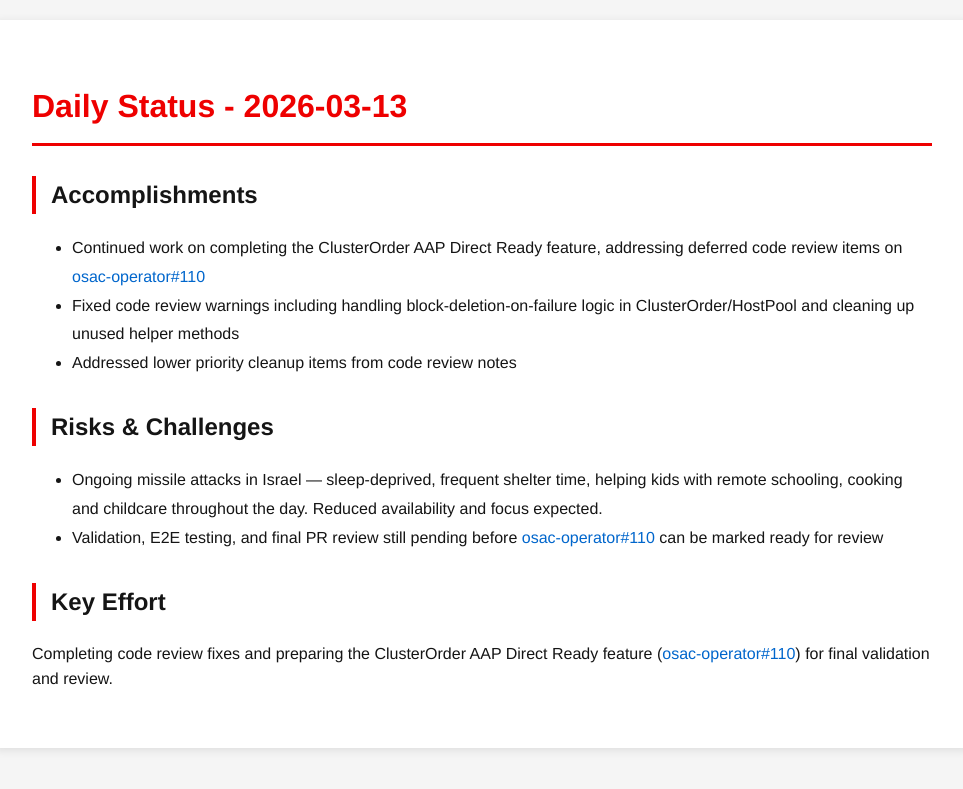
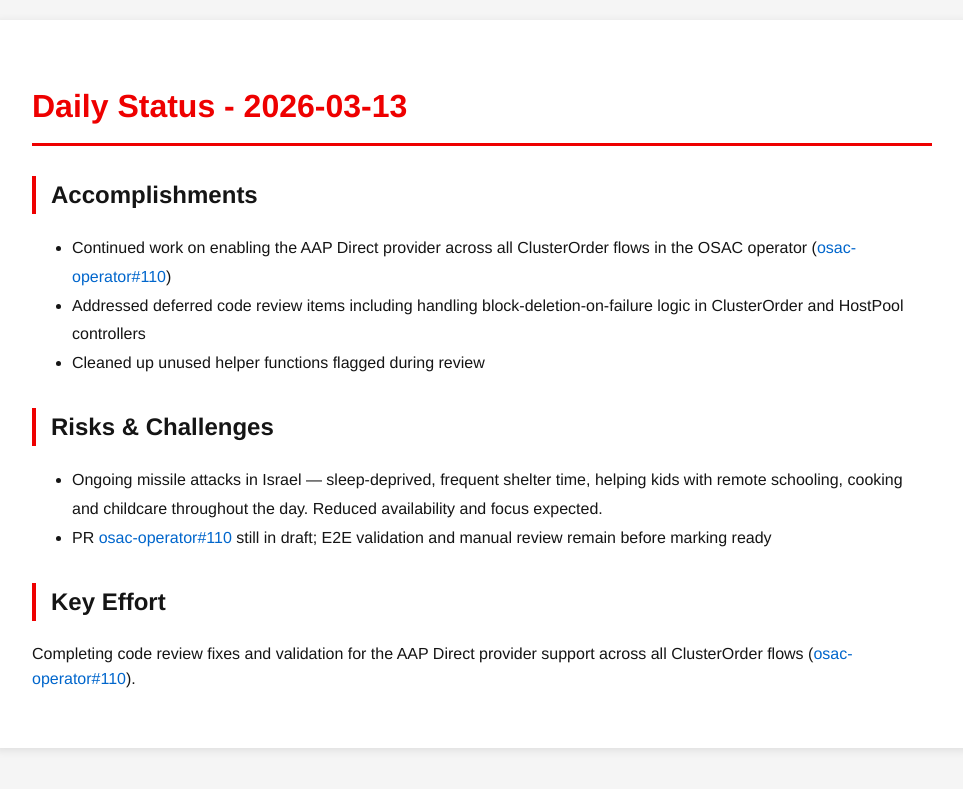
Before and after one commit to tzvatot/daily-status, a Jekyll site: the page built from 2026-03-13.md, in a window 1280 px wide. Shown: the top 789 px of the page, without its empty margins (158-1121 px from the left). Built offline with Jekyll 4.4.1, drawn with Linux system fonts in a browser that asks for light colours.

Commit message:
Daily status update - 2026-03-13

```diff
--- a/2026-03-13.md
+++ b/2026-03-13.md
@@ -7,13 +7,13 @@
 # Daily Status - 2026-03-13
 
 ## Accomplishments
-- Continued work on completing the ClusterOrder AAP Direct Ready feature, addressing deferred code review items on [osac-operator#110](https://github.com/osac-project/osac-operator/pull/110)
-- Fixed code review warnings including handling block-deletion-on-failure logic in ClusterOrder/HostPool and cleaning up unused helper methods
-- Addressed lower priority cleanup items from code review notes
+- Continued work on enabling the AAP Direct provider across all ClusterOrder flows in the OSAC operator ([osac-operator#110](https://github.com/osac-project/osac-operator/pull/110))
+- Addressed deferred code review items including handling block-deletion-on-failure logic in ClusterOrder and HostPool controllers
+- Cleaned up unused helper functions flagged during review
 
 ## Risks & Challenges
 - Ongoing missile attacks in Israel — sleep-deprived, frequent shelter time, helping kids with remote schooling, cooking and childcare throughout the day. Reduced availability and focus expected.
-- Validation, E2E testing, and final PR review still pending before [osac-operator#110](https://github.com/osac-project/osac-operator/pull/110) can be marked ready for review
+- PR [osac-operator#110](https://github.com/osac-project/osac-operator/pull/110) still in draft; E2E validation and manual review remain before marking ready
 
 ## Key Effort
-Completing code review fixes and preparing the ClusterOrder AAP Direct Ready feature ([osac-operator#110](https://github.com/osac-project/osac-operator/pull/110)) for final validation and review.
+Completing code review fixes and validation for the AAP Direct provider support across all ClusterOrder flows ([osac-operator#110](https://github.com/osac-project/osac-operator/pull/110)).
```
